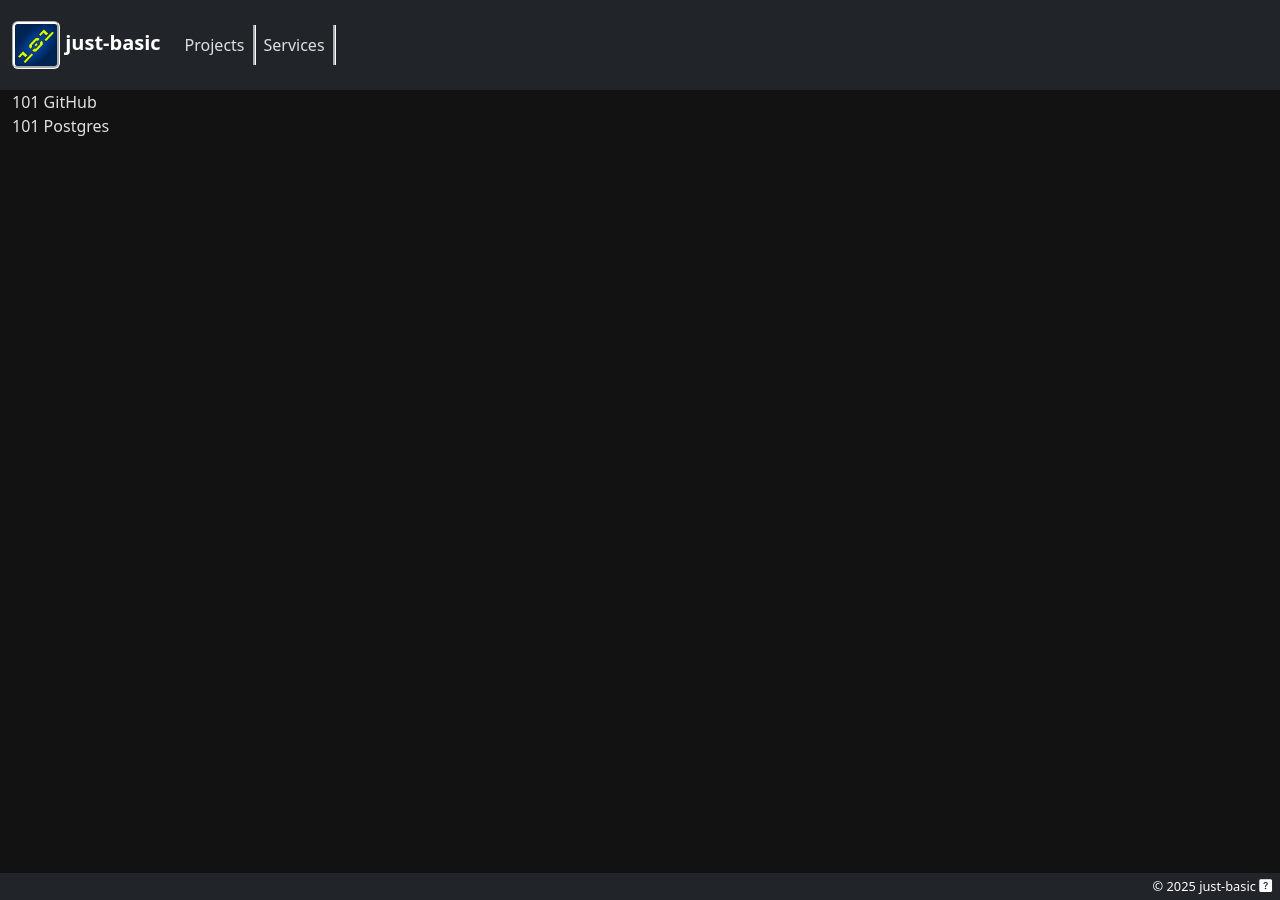
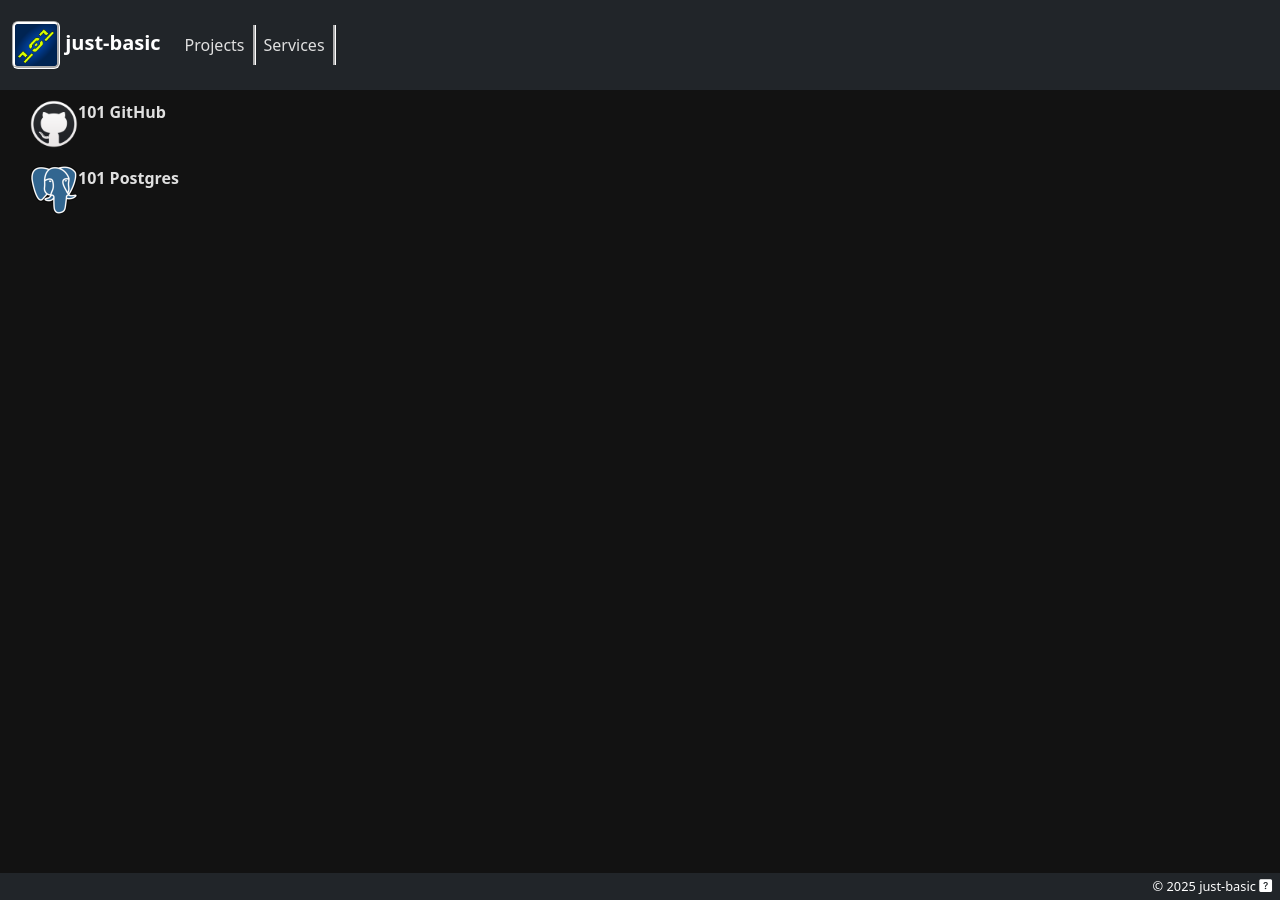
Before and after one commit to just-basic/just-basic-github-page, a Jekyll site: the page built from pages/101/101-page.html, in a window 1280 px wide. Built offline with Jekyll 4.4.1, drawn with Linux system fonts in a browser that asks for light colours.

Commit message:
101 page small update

```diff
--- a/assets/styles/styles-global.css
+++ b/assets/styles/styles-global.css
@@ -88,8 +88,23 @@ footer a {
  border-style: groove;
 
 }
+.img-icon{
+  max-height: 3rem;
+  max-width: 3rem;
 
-
+}
+.list-container{
+  padding: 0.5rem;
+  margin: 2px;
+  border-color: white;
+  border-radius: 3px;
+  border-style: groove;
+  display: flex;
+}
+.list-item{
+  text-align: center;
+  font-weight: bold;
+}
 pre {
   background-color: #424242;
   border: 1px solid #e9ecef;
--- a/pages/101/101-page.html
+++ b/pages/101/101-page.html
@@ -3,6 +3,13 @@ layout: default
 title: Projects
 permalink: /101
 ---
-
-<a class="nav-link" href="{{ site.baseurl }}/101/101-github">101 GitHub</a>
-<a class="nav-link" href="{{ site.baseurl }}/101/101-postgres">101 Postgres</a>
+<div class="col-auto col-md-3 col-xl-2 px-sm-2 px-0">
+    <a class="nav-link list-container" href="{{ site.baseurl }}/101/101-github">
+        <img class="img-icon" src="../assets/img/icons/github.ico" alt="">
+        <div class="list-item">101 GitHub</div>
+    </a>
+    <a class="nav-link list-container" href="{{ site.baseurl }}/101/101-postgres">
+        <img class="img-icon" src="../assets/img/icons/postgresql.ico" alt="">
+        <div class="list-item">101 Postgres</div>
+    </a>
+</div>
--- a/pages/about.html
+++ b/pages/about.html
@@ -51,7 +51,7 @@ permalink: /about
     </div>
     <div class="row my-5">
         <div class="col-md-4">
-            <a class="navbar-brand" href="{{ site.baseurl }}/index.html">
+            <a class="navbar-brand" href="https://skoprek.github.io/", target="_blank">
                 <div>
                     <i>Side project for SKoprek</i>
                     <img src="../assets/img/SKoprek_icon.png" alt="Home" class="rounded-circle img-fit">
```
Also changed, not shown: README.md, assets/img/icons/github.ico (added), assets/img/icons/postgresql.ico (added).
